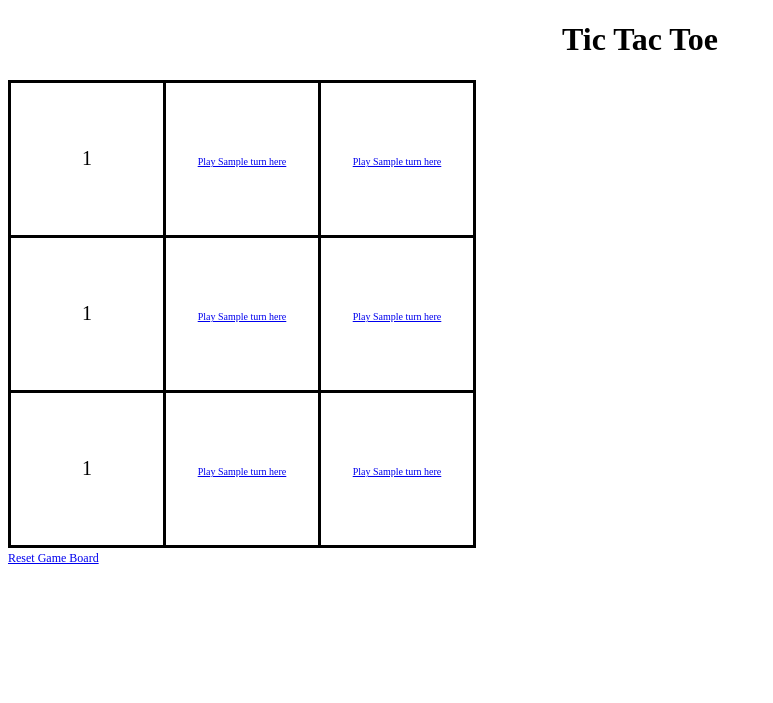
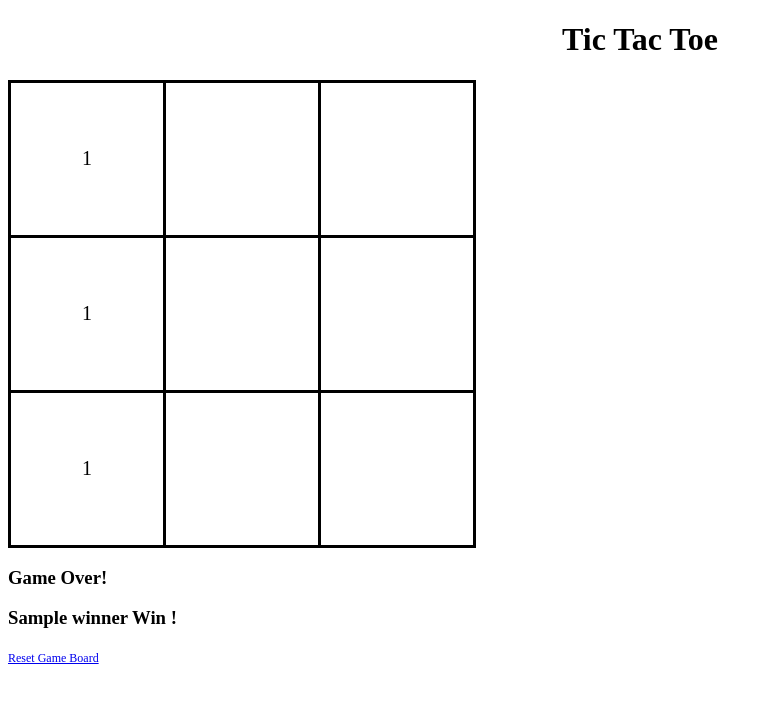
Before and after one commit to yuhsienchiang/tictactoe, a Flask app: template templates/game.html in a window 1280 px wide. Shown: the top 703 px of the page, without its empty margins (0-773 px from the left). Run offline with Flask 2, Linux system fonts and the light colour scheme; the template is opened without the code that fills it: most values are stand-ins (such as "Sample title", 1, 10 or a date in 2020).

Commit message:
optimize code

```diff
--- a/application.py
+++ b/application.py
@@ -16,22 +16,6 @@ app.config["SESSION_PERMANENT"] = False
 app.config["SESSION_TYPE"] = "filesystem"
 Session(app)
 
-def check(board, turn):
-    return ((board[0][0] == turn and board[0][1] == turn and board[0][2] == turn) or
-    (board[1][0] == turn and board[1][1] == turn and board[1][2] == turn) or
-    (board[2][0] == turn and board[2][1] == turn and board[2][2] == turn) or
-    (board[0][0] == turn and board[1][0] == turn and board[2][0] == turn) or
-    (board[0][1] == turn and board[1][1] == turn and board[2][1] == turn) or
-    (board[0][2] == turn and board[1][2] == turn and board[2][2] == turn) or
-    (board[0][0] == turn and board[1][1] == turn and board[2][2] == turn) or
-    (board[0][2] == turn and board[1][1] == turn and board[2][0] == turn))
-
-def is_end(board):
-    for i in range(3):
-        for j in range(3):
-            if board[i][j] == None:
-                return (False)
-    return (True)
 
 @app.route("/")
 def index():
@@ -39,24 +23,46 @@ def index():
     if "board" not in session:
         session["board"] = [[None, None, None], [None, None, None], [None, None, None]]
         session["turn"] = "X"
+        session["winner"] = None
 
-    return render_template("game.html", game = session["board"], turn = session["turn"])
+    return render_template("game.html", game = session["board"], turn = session["turn"], winner=session["winner"])
 
 @app.route("/play/<int:row>/<int:col>")
 def play(row, col):
     session["board"][row][col] = session["turn"]
-    if check(session["board"], session["turn"]):
-        return render_template("result.html", game = session["board"], winner = session["turn"])
-    elif (not (check(session["board"], session["turn"])) and is_end(session["board"])):
-        return render_template("result.html", game = session["board"], winner = "Tie")
+
+    if (isOver(session["board"])):
+        session["winner"] = session["turn"]
+
+    if (session["turn"] == "X"):
+        session["turn"] = "O"
     else:
-        if session["turn"] == "X":
-            session["turn"] = "O"
-        else:
-            session["turn"] = "X"
-        return redirect(url_for("index"))
+        session["turn"] = "X"
+
+    return redirect(url_for("index"))
 
 @app.route("/reset")
 def reset():
     del session["board"]
     return redirect(url_for("index"))
+
+
+def isOver(board):
+    # Row win
+    for row in board:
+        if row[0] is not None and (row[0] == row[1] == row[2]):
+            return True
+
+    # Col win
+    for col in range(3):
+        if board[0][col] is not None and (board[0][col] == board[1][col] == board[2][col]):
+            return True
+
+    # Cross win
+    if (board[0][0] is not None and (board[0][0] == board[1][1] == board[2][2])):
+        return True
+
+    if (board[0][2] is not None and (board[0][2] == board[1][1] == board[2][0])):
+        return True
+
+    return False
--- a/templates/game.html
+++ b/templates/game.html
@@ -7,9 +7,11 @@
     {% for j in range(3) %}
     <td>
       {% if game[i][j] %}
-      {{ game[i][j] }}
+        {{ game[i][j] }}
       {% else %}
-      <a href="{{ url_for('play', row = i, col = j) }}">Play {{ turn }} here</a>
+        {% if winner == None %}
+          <a href="{{ url_for('play', row = i, col = j) }}">Play {{ turn }} here</a>
+        {% endif %}
       {% endif %}
     </td>
     {% endfor %}
@@ -17,4 +19,9 @@
   {% endfor %}
 </table>
 
+{% if winner != None %}
+  <h3>Game Over!</h3>
+  <h3>{{ winner }} Win !</h3>
+{% endif %}
+
 {% endblock %}
```
Also changed, not shown: templates/result.html (deleted, +0 -23 lines).
